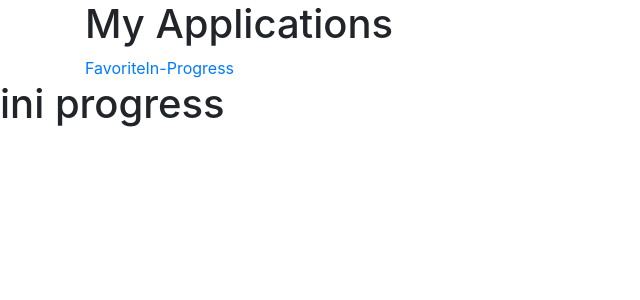
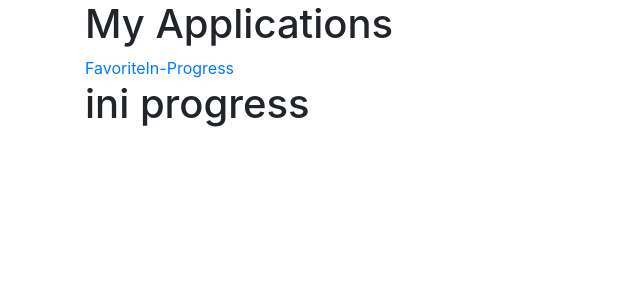
Before and after one commit to nooblesdevp/github-joblist-app, a React (Create React App) app: page /progress in a window 1280 px wide. Shown: the top 300 px of the page, without its empty margins (0-640 px from the left). Built offline with nearby package versions, Linux system fonts and the light colour scheme; what react-geolocated would draw is missing.

Commit message:
add framer motion

```diff
--- a/package.json
+++ b/package.json
@@ -8,6 +8,7 @@
     "@testing-library/user-event": "^12.1.10",
     "axios": "^0.21.0",
     "firebase": "^7.24.0",
+    "framer-motion": "^2.9.4",
     "leaflet": "^1.7.1",
     "node-sass": "^4.14.1",
     "proxy": "https://jobs.github.com",
--- a/src/Components/Category/Category.js
+++ b/src/Components/Category/Category.js
@@ -3,6 +3,7 @@ import { Button, Card, Container } from "react-bootstrap";
 import { FaServer } from "react-icons/fa";
 import { VscChromeClose, VscGlobe } from "react-icons/vsc";
 import { Link } from "react-router-dom";
+import { motion } from "framer-motion";
 
 import "./Category.scss";
 
@@ -68,7 +69,31 @@ function Category({}) {
   const hanldeChoose = () => {
     setActive(!active);
   };
+  const project_variants = {
+    hidden: {
+      opacity: 0,
+    },
+    visible: {
+      opacity: 1,
+      transition: {
+        delay: 0.2,
+        duration: 0.5,
+      },
+    },
+    exit: {
+      opacity: 0,
+      transition: {
+        ease: "easeInOut",
+      },
+    },
+  };
   return (
+    <motion.div
+      variants={project_variants}
+      initial="hidden"
+      animate="visible"
+      exit="exit"
+    >
       <Container className="category">
         <div className="category__header">
           <VscChromeClose className="category__headerIcon" />
@@ -129,6 +154,7 @@ function Category({}) {
           <Button className="category__btn">Next</Button>
         </Link>
       </Container>
+    </motion.div>
   );
 }
 
--- a/src/Components/JobsList/JobsList.js
+++ b/src/Components/JobsList/JobsList.js
@@ -8,6 +8,7 @@ import InfiniteScroll from "react-infinite-scroll-component";
 import CurveLoading from "../../assets/CurveLoading.gif";
 import error from "../../assets/error.gif";
 import SearchForm from "../SearchForm/SearchForm";
+import { motion } from "framer-motion";
 
 function JobsList() {
   const [params, setParams] = useState({});
@@ -22,8 +23,32 @@ function JobsList() {
       return { ...prevParams, [param]: value };
     });
   }
+  const project_variants = {
+    hidden: {
+      opacity: 0,
+    },
+    visible: {
+      opacity: 1,
+      transition: {
+        delay: 0.2,
+        duration: 0.5,
+      },
+    },
+    exit: {
+      opacity: 0,
+      transition: {
+        ease: "easeInOut",
+      },
+    },
+  };
 
   return (
+    <motion.div
+      variants={project_variants}
+      initial="hidden"
+      animate="visible"
+      exit="exit"
+    >
       <Container className="jobsList">
         <div className="header__top">
           <h2>Lastest Gigs </h2>
@@ -43,6 +68,7 @@ function JobsList() {
           </InfiniteScroll>
         </div>
       </Container>
+    </motion.div>
   );
 }
 
--- a/src/Components/Login/Login.js
+++ b/src/Components/Login/Login.js
@@ -2,7 +2,7 @@ import React from "react";
 import { Button, Container } from "react-bootstrap";
 import { useStateValue } from "../../Provider";
 import { auth, provider } from "../../firebase";
-
+import { motion } from "framer-motion";
 import "./Login.scss";
 import { ACTIONS } from "../../reducer";
 import { useHistory } from "react-router-dom";
@@ -30,8 +30,23 @@ function Login() {
       })
       .catch((error) => alert(error.message));
   };
+  const sidebar_variant = {
+    hidden: {
+      y: "-50vw",
+    },
+    visible: {
+      y: 0,
+
+      transition: {
+        delay: 0.4,
+        duration: 0.7,
+        type: "spring",
+      },
+    },
+  };
 
   return (
+    <motion.div variants={sidebar_variant} initial="hidden" animate="visible">
       <Container className="login ">
         <img
           src="https://lh3.googleusercontent.com/6wXeJrI2mCvLDGlMzZVlcUkAecoopJYVoOeci3LOoWRuW_unD0XY-hblMZSgqpZ62Q"
@@ -42,6 +57,7 @@ function Login() {
           <Button onClick={signIn}>Sign in With Google</Button>
         </div>
       </Container>
+    </motion.div>
   );
 }
 
--- a/src/Components/MyApp/MyAppFav.js
+++ b/src/Components/MyApp/MyAppFav.js
@@ -1,18 +1,42 @@
 import React from "react";
 import MyAppHeader from "./MyAppHeader";
-
+import { motion } from "framer-motion";
 import { useStateValue } from "../../Provider";
-import Login from "../Login/Login";
 
 function MyAppFav() {
   const [{ user }, dispatch] = useStateValue();
-
+  const project_variants = {
+    hidden: {
+      opacity: 0,
+    },
+    visible: {
+      opacity: 1,
+      transition: {
+        delay: 0.2,
+        duration: 0.5,
+      },
+    },
+    exit: {
+      opacity: 0,
+      transition: {
+        ease: "easeInOut",
+      },
+    },
+  };
   console.log(user);
   return (
-    <div>
+    <>
       <MyAppHeader />
-      <h1>favorite</h1>
-    </div>
+      <motion.div
+        className="container projects"
+        variants={project_variants}
+        initial="hidden"
+        animate="visible"
+        exit="exit"
+      >
+        <h1>favorite</h1>
+      </motion.div>
+    </>
   );
 }
 
--- a/src/Components/MyApp/MyAppProgress.js
+++ b/src/Components/MyApp/MyAppProgress.js
@@ -1,12 +1,39 @@
 import React from "react";
 import MyAppHeader from "./MyAppHeader";
+import { motion } from "framer-motion";
 
 function MyAppProgress() {
+  const project_variants = {
+    hidden: {
+      opacity: 0,
+    },
+    visible: {
+      opacity: 1,
+      transition: {
+        delay: 0.2,
+        duration: 0.5,
+      },
+    },
+    exit: {
+      opacity: 0,
+      transition: {
+        ease: "easeInOut",
+      },
+    },
+  };
   return (
-    <div>
+    <>
       <MyAppHeader />
-      <h1>ini progress</h1>
-    </div>
+      <motion.div
+        className="container projects"
+        variants={project_variants}
+        initial="hidden"
+        animate="visible"
+        exit="exit"
+      >
+        <h1>ini progress</h1>
+      </motion.div>
+    </>
   );
 }
 
```
Also changed, not shown: 1 other file (tests, documents, lock files or other folders). Lines whose indentation alone changed are shown as unchanged.
